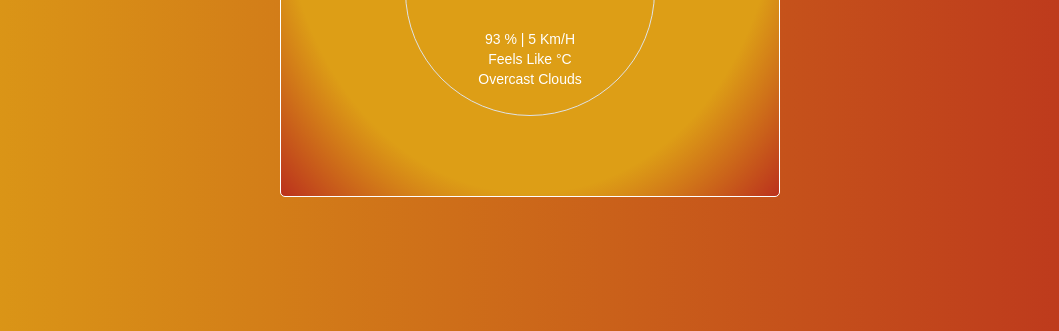
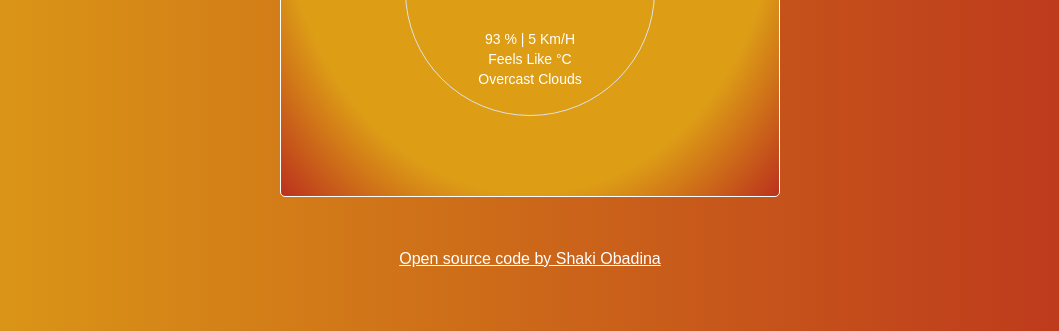
Before and after one commit to shaki-0/weather-react, a React app: page / in a window 1280 px wide. Shown: the part 469-800 px from the top of the page, without its empty margins (110-1169 px from the left). Built offline with nearby package versions, Linux system fonts and the light colour scheme.

Commit message:
Added a link to the projects repository

```diff
--- a/src/index.js
+++ b/src/index.js
@@ -1,6 +1,5 @@
 import React from "react";
 import ReactDOM from "react-dom";
-
 
 import Search from "./Search";
 import Cities from "./Cities";
@@ -18,6 +17,13 @@ function App() {
         <Timestamp />
         <Temperature value={8} humidity={93} wind={5} description={5} />
       </div>
+      <a
+        className="Git-link"
+        href="https://github.com/shaki-0/weather-react-app"
+      >
+        {" "}
+        Open source code by Shaki Obadina{" "}
+      </a>
     </div>
   );
 }
--- a/src/styles.css
+++ b/src/styles.css
@@ -16,3 +16,7 @@ body {
   margin: 50px auto;
   padding: 50px;
 }
+
+.App .Git-link {
+  color: #ffffff;
+}
```
